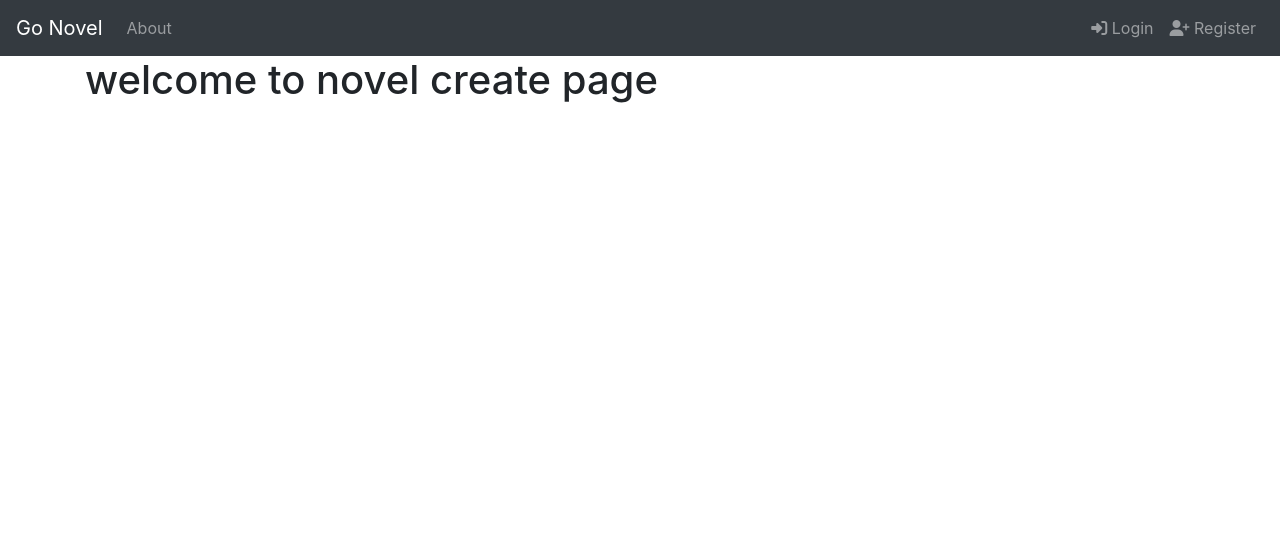
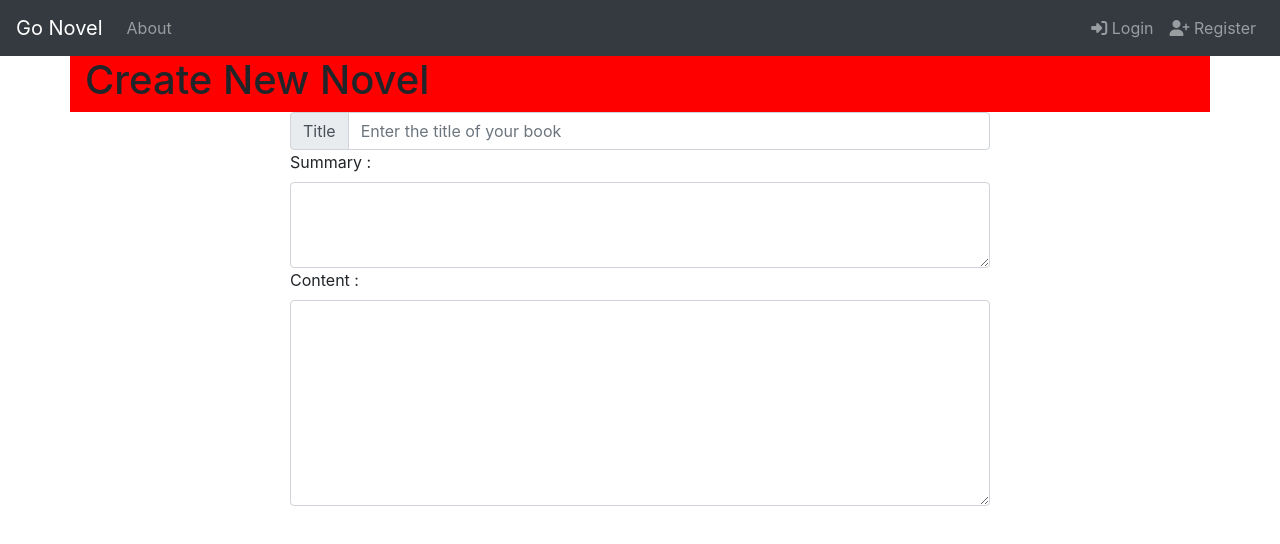
Before and after one commit to Sabin-Gurung/GoNovel, a website: page views/novelCreate.html in a window 1280 px wide. Drawn offline with nearby package versions, Linux system fonts and the light colour scheme; files that its build step writes are made by us from their sources.

Commit message:
novel create form and css added

```diff
--- /dev/null
+++ b/public/css/novelCreate.css
@@ -0,0 +1,5 @@
+
+
+.header-section{
+    background-color: red;
+}
--- a/views/novelCreate.html
+++ b/views/novelCreate.html
@@ -2,13 +2,32 @@
 
 {%block header %}
 {{super()}}
+<link rel="stylesheet" href="/css/novelCreate.css">
 {%endblock%}
 
 {%block body %}
 <div class="container">
     <div class="row">
-        <div class="col-md-12">
-            <h1>welcome to novel create page</h1>
+        <div class="col-md-12 header-section">
+            <h1>Create New Novel</h1>
+        </div>
+
+        <div class="row col-md-8 offset-md-2 new-novel-form-section">
+            <div class="input-group col-md-12">
+                <div class="input-group-prepend">
+                    <span class="input-group-text" id="basic-addon1">Title</span>
+                </div>
+                <input type="text" class="form-control" placeholder="Enter the title of your book" aria-label="Username"
+                    aria-describedby="basic-addon1">
+            </div>
+            <div class="col-md-12">
+                <label for="exampleFormControlTextarea1">Summary : </label>
+                <textarea class="form-control" id="exampleFormControlTextarea1" rows="3"></textarea>
+            </div>
+            <div class="col-md-12">
+                <label for="exampleFormControlTextarea1">Content :</label>
+                <textarea class="form-control" id="exampleFormControlTextarea1" rows="8"></textarea>
+            </div>
         </div>
 
     </div>
```
